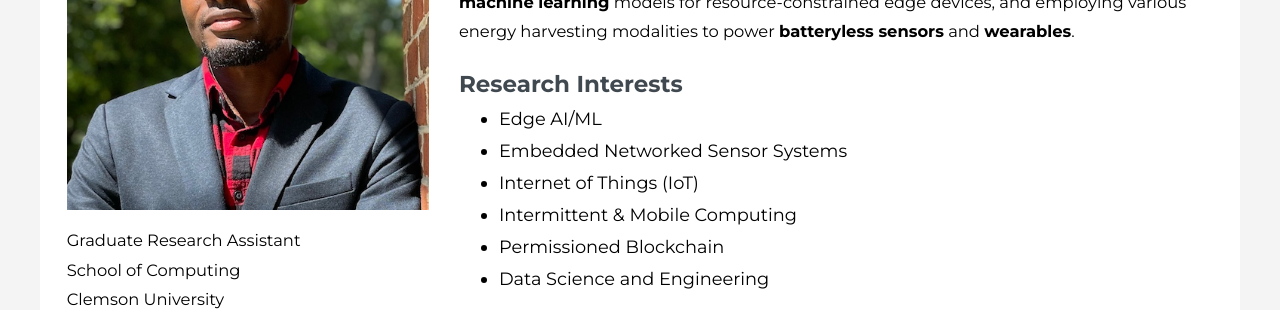
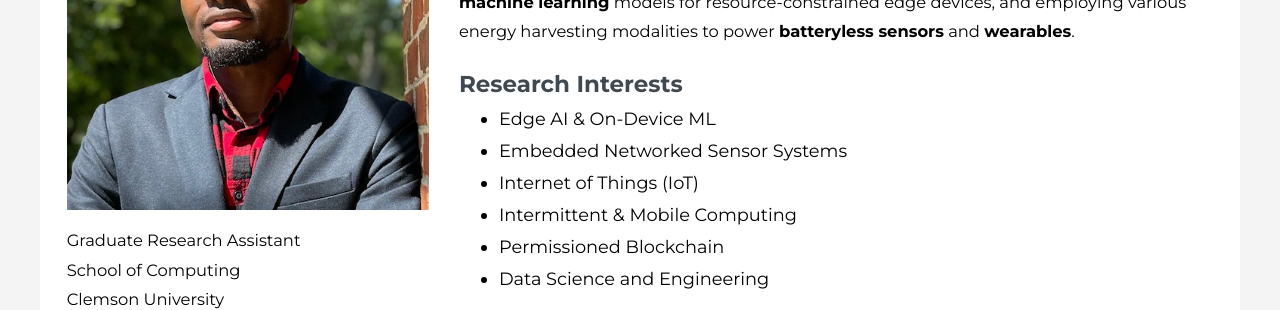
Before and after one commit to simeonbabatunde/simeonbabatunde.github.io, a Jekyll site: the page built from index.html, in a window 1280 px wide. Shown: the part 271-581 px from the top of the page. Built offline with Jekyll 4.4.1, drawn with Linux system fonts in a browser that asks for light colours; nearby versions of some CDN libraries; comment, search, counter and statistics services are not loaded.

Commit message:
Updated index

```diff
--- a/index.html
+++ b/index.html
@@ -13,7 +13,7 @@ various energy harvesting modalities to power <strong>batteryless sensors</stron
 
   <h2 class="myh2">Research Interests</h2>
   <ul class="menu">
-    <li>Edge AI/ML</li>
+    <li>Edge AI & On-Device ML</li>
     <li>Embedded Networked Sensor Systems</li>
     <li>Internet of Things (IoT)</li>
     <li>Intermittent & Mobile Computing</li>
```
